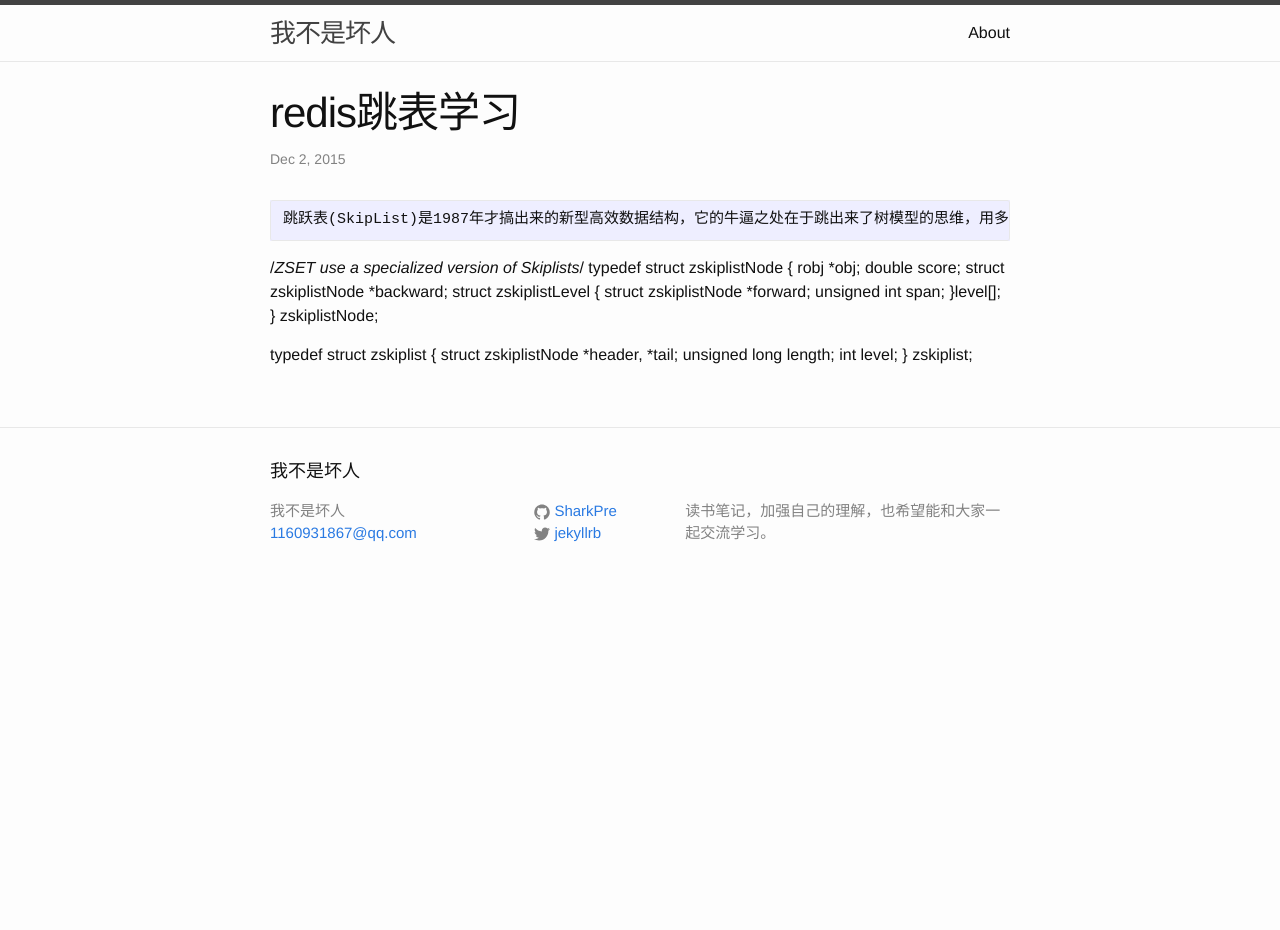
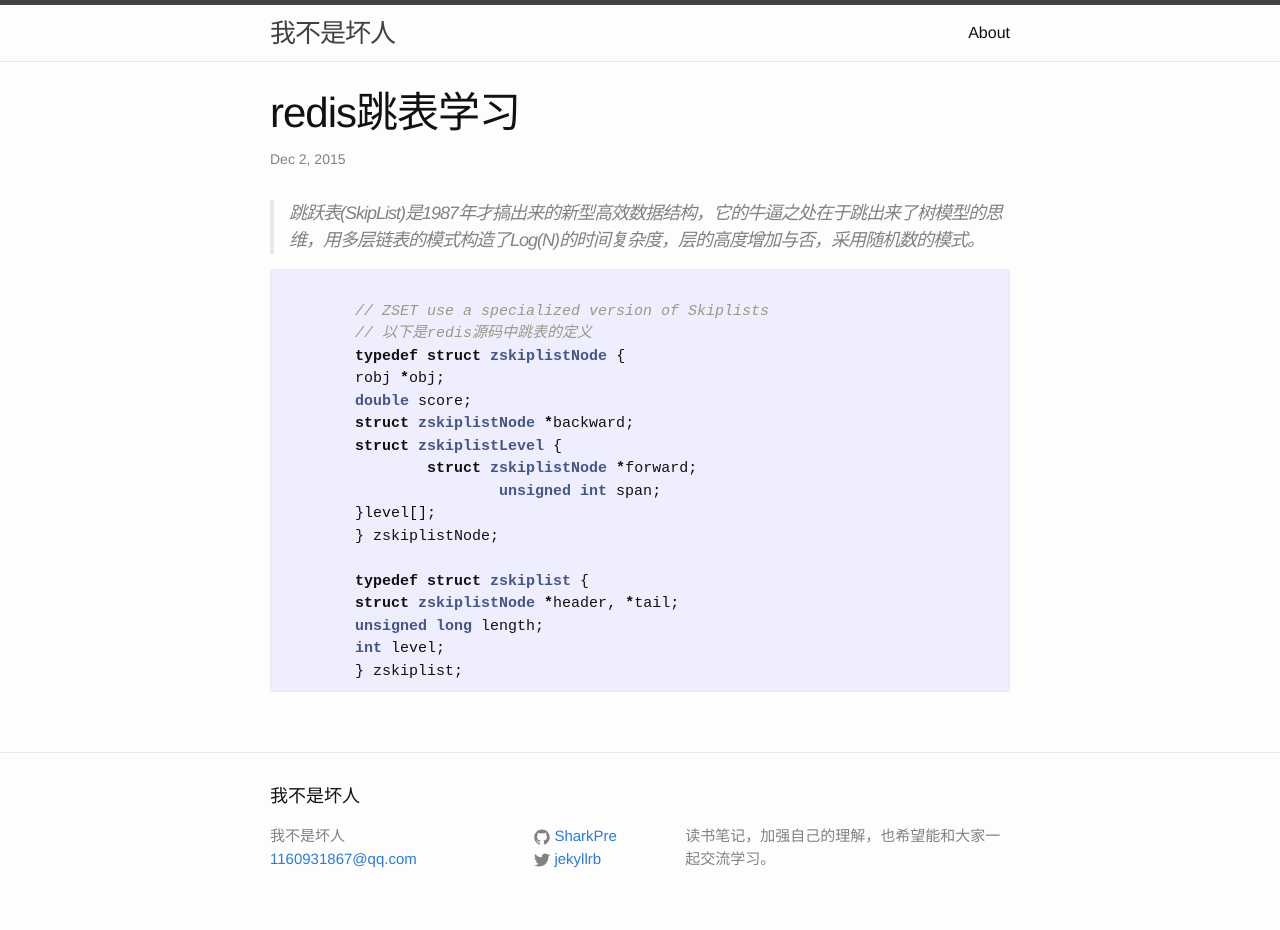
Before and after one commit to SharkPre/SharkPre.github.io, a Jekyll site: the page built from _posts/2015-12-02-redis跳表学习.markdown, in a window 1280 px wide. Built offline with Jekyll 4.4.1, drawn with Linux system fonts in a browser that asks for light colours; before the commit the page ends 900 px from its top, so only the background shows below that.

Commit message:
commit a little

```diff
--- a/_posts/2015-12-02-redis跳表学习.markdown
+++ b/_posts/2015-12-02-redis跳表学习.markdown
@@ -5,21 +5,25 @@ date: 	2015-12-02 19:58:00 +0800
 categories: jekyll update
 ---
 
-    跳跃表(SkipList)是1987年才搞出来的新型高效数据结构，它的牛逼之处在于跳出来了树模型的思维，用多层链表的模式构造了Log(N)的时间复杂度，层的高度增加与否，采用随机数的模式。
+ > 跳跃表(SkipList)是1987年才搞出来的新型高效数据结构，它的牛逼之处在于跳出来了树模型的思维，用多层链表的模式构造了Log(N)的时间复杂度，层的高度增加与否，采用随机数的模式。
 
-/*ZSET use a specialized version of Skiplists*/
-typedef struct zskiplistNode {
-    robj *obj;
-    double score;
-    struct zskiplistNode *backward;
-    struct zskiplistLevel {
-    	struct zskiplistNode *forward;
-	unsigned int span;
-    }level[];
-} zskiplistNode;
+{% highlight c++ %}
 
-typedef struct zskiplist {
-    struct zskiplistNode *header, *tail;
-    unsigned long length;
-    int level;
-} zskiplist;
+	// ZSET use a specialized version of Skiplists
+	// 以下是redis源码中跳表的定义
+	typedef struct zskiplistNode {
+    	robj *obj;
+    	double score;
+    	struct zskiplistNode *backward;
+    	struct zskiplistLevel {
+    		struct zskiplistNode *forward;
+			unsigned int span;
+    	}level[];
+	} zskiplistNode;
+
+	typedef struct zskiplist {
+    	struct zskiplistNode *header, *tail;
+    	unsigned long length;
+    	int level;
+	} zskiplist;
+{% endhighlight %}
```
Also changed, not shown: _posts/2015-12-02-markdown语法.markdown (added, +115 -0 lines), _posts/2015-12-02-redis学习笔记.markdown (+5 -4 lines).
